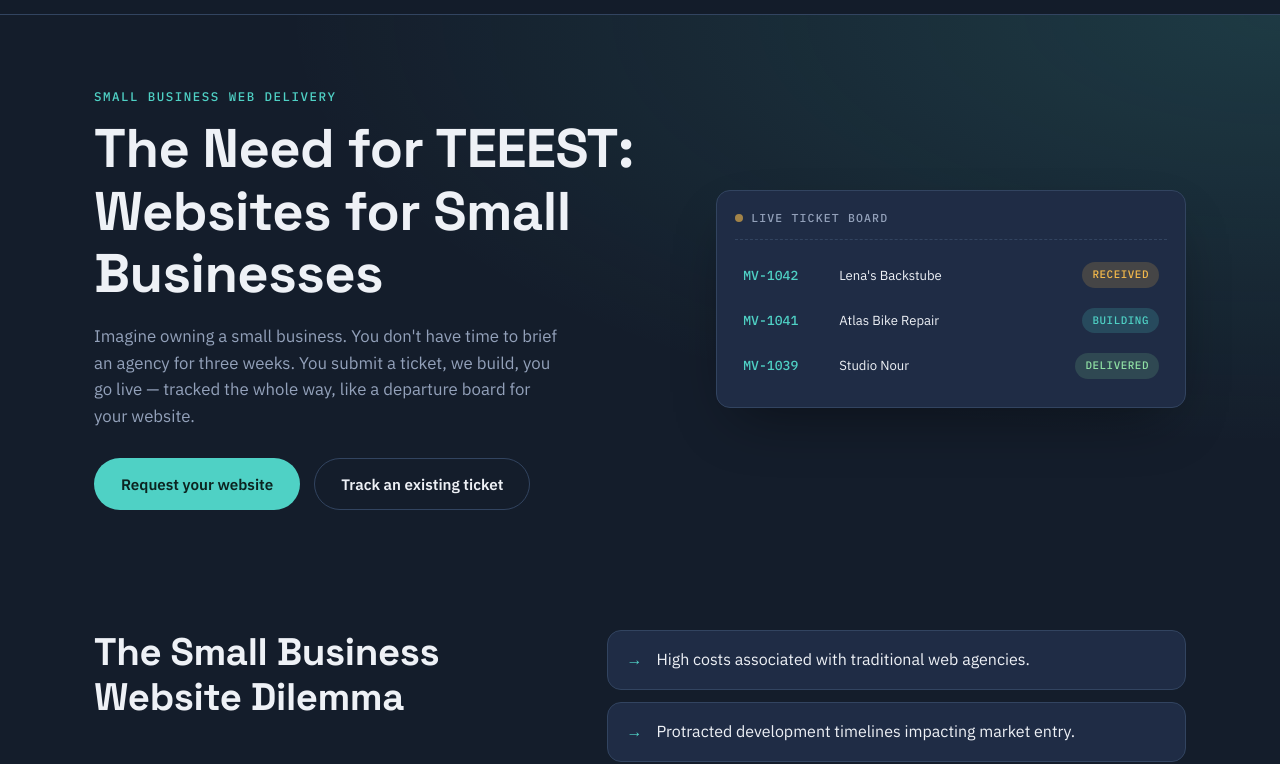
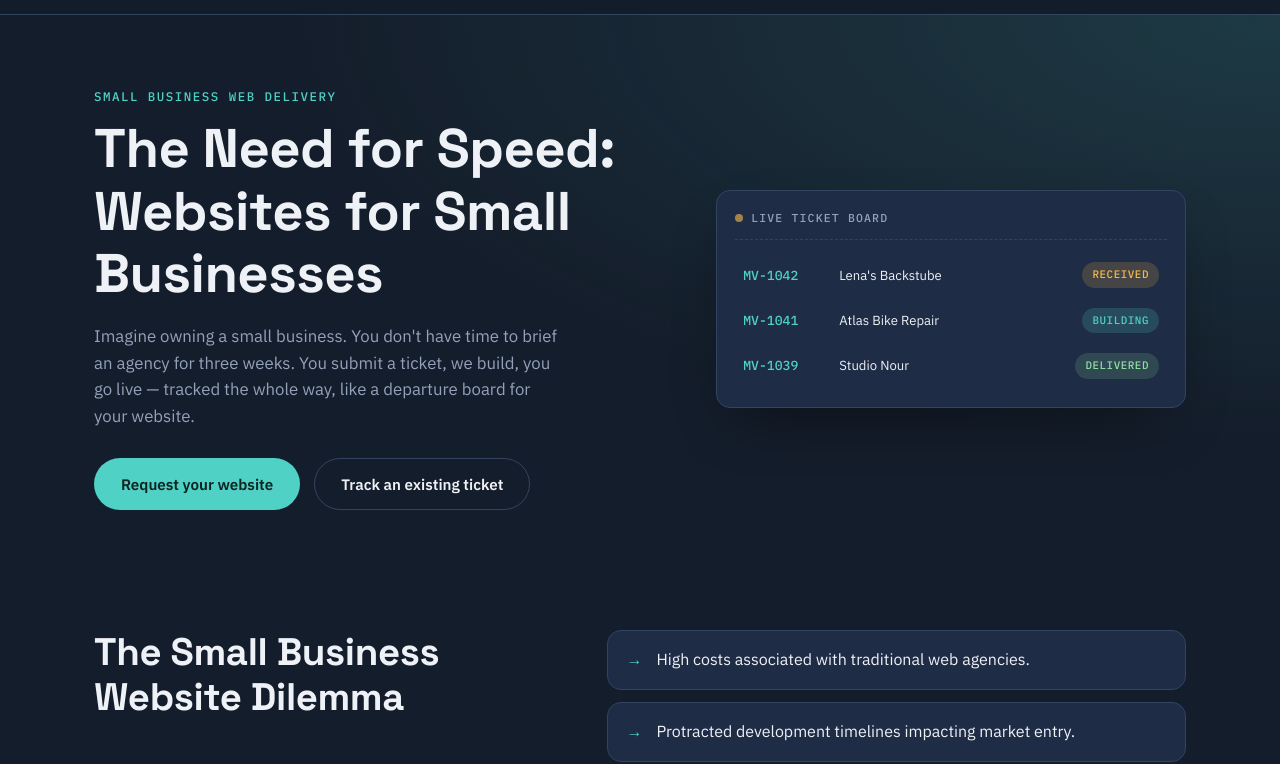
Before and after one commit to Fathishishany/Meverikprojektweb, a website: page frontend/customer/index.html in a window 1280 px wide. Shown: the part 54-818 px from the top of the page. Drawn offline with Linux system fonts and the light colour scheme; no server answers.

Commit message:
was geändert

```diff
--- a/frontend/customer/index.html
+++ b/frontend/customer/index.html
@@ -44,7 +44,7 @@
       <div class="container hero__grid">
         <div class="hero__copy">
           <p class="eyebrow">Small Business Web Delivery</p>
-          <h1>The Need for TEEEST:<br />Websites for Small Businesses</h1>
+          <h1>The Need for Speed:<br />Websites for Small Businesses</h1>
           <p class="hero__lead">
             Imagine owning a small business. You don't have time to brief an agency
             for three weeks. You submit a ticket, we build, you go live —
```
